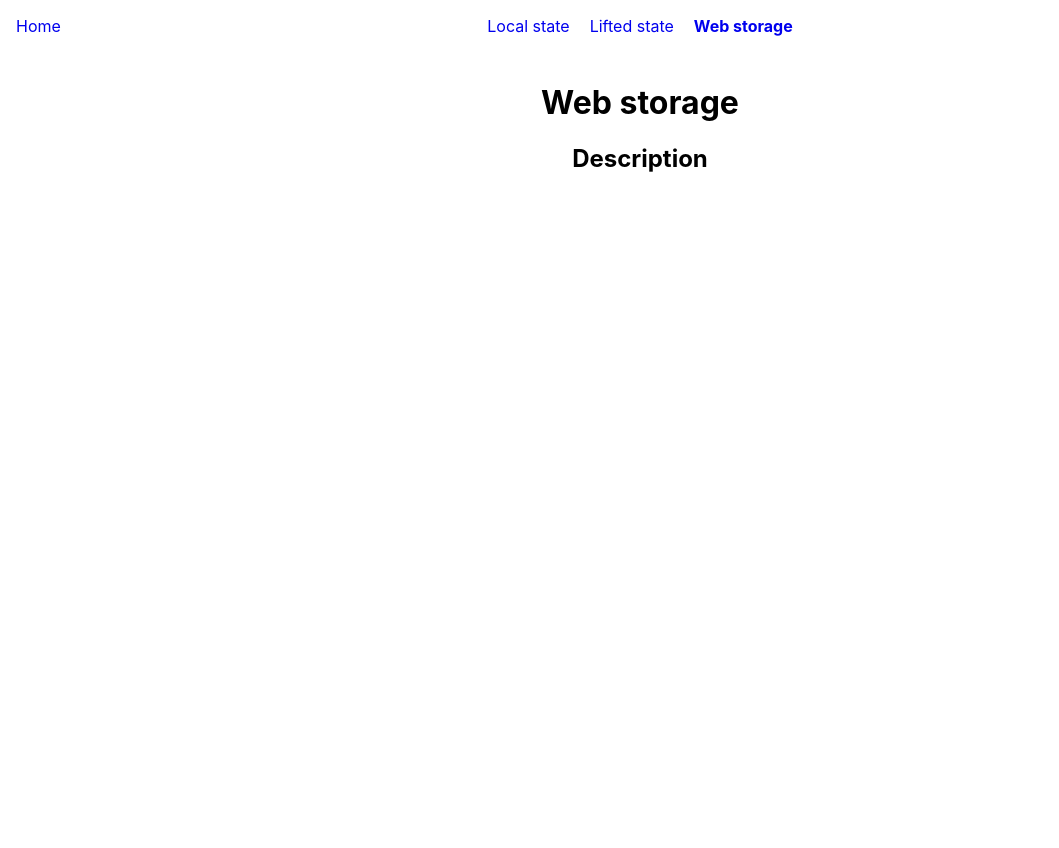
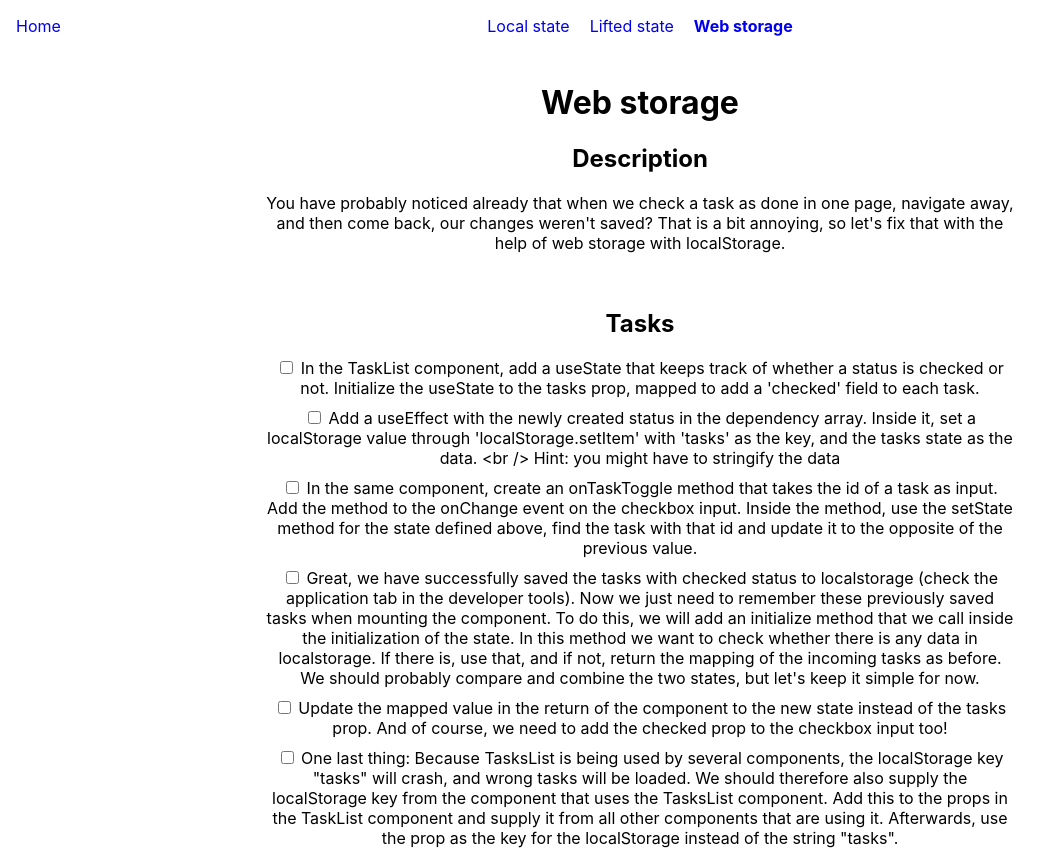
Before and after one commit to cammiida/state-management-course-2, a React (Create React App) app: page /web-storage in a window 1280 px wide. Shown: the whole page, without its empty margins (0-1059 px from the left). Before the commit the page ends 800 px from the top, so only its background shows below. Built offline with nearby package versions, Linux system fonts and the light colour scheme.

Commit message:
Web storage task

```diff
--- a/src/App.js
+++ b/src/App.js
@@ -4,7 +4,6 @@ import "./App.css";
 import Navbar from "./components/Navbar";
 import LiftedStateExample from "./tasks/liftedState";
 import LocalStateExample from "./tasks/localState";
-import LocalState from "./examples/localState";
 import WebStorageExample from "./tasks/webStorage";
 
 function App() {
--- a/src/components/TaskList.jsx
+++ b/src/components/TaskList.jsx
@@ -1,13 +1,46 @@
 import React from "react";
+import { useEffect } from "react";
+import { useState } from "react";
 
-const TaskList = ({ tasks }) => {
+const initTasks = (tasks, storageKey) => {
+  const tasksInLocalStorage = JSON.parse(localStorage.getItem(storageKey));
+  if (tasksInLocalStorage) return tasksInLocalStorage;
+
+  return tasks.map((task) => ({ ...task, checked: false }));
+};
+
+const TaskList = ({ tasks, storageKey }) => {
+  const [tasksWithCheck, setTasksWithCheck] = useState(
+    initTasks(tasks, storageKey)
+  );
+
+  useEffect(() => {
+    localStorage.setItem(storageKey, JSON.stringify(tasksWithCheck));
+  }, [tasksWithCheck]);
+
+  const handleTaskToggle = (taskId) => {
+    setTasksWithCheck((prevTasks) =>
+      prevTasks.map((prevTask) =>
+        prevTask.id === taskId
+          ? { ...prevTask, checked: !prevTask.checked }
+          : prevTask
+      )
+    );
+  };
+
   return (
     <div>
       <h2>Tasks</h2>
-      <div style={{ display: "flex", flexDirection: "column", gap: "5px" }}>
-        {tasks.map((task) => (
+      <div style={{ display: "flex", flexDirection: "column", gap: "10px" }}>
+        {tasksWithCheck.map((task) => (
           <div key={task.id}>
-            <input type="checkbox" id={task.id} name={task.id} />
+            <input
+              type="checkbox"
+              id={task.id}
+              name={task.id}
+              onChange={() => handleTaskToggle(task.id)}
+              checked={task.checked}
+            />
             <label htmlFor={task.id}>{task.text}</label>
           </div>
         ))}
--- a/src/tasks/localState/index.jsx
+++ b/src/tasks/localState/index.jsx
@@ -10,7 +10,9 @@ const localStateTasks = [
   },
   {
     id: 2,
-    text: "Connect the input to the argument passed to useFetch so that it is `/posts?userId=${searchVal}` when the search value is not empty and only '/posts' if it is.",
+    text: `Connect the input to the argument passed to useFetch so that it is
+        '/posts?userId=searchVal' when the search value is not empty and only
+        '/posts' if it is.`,
   },
   {
     id: 3,
@@ -30,7 +32,7 @@ const LocalStateExample = () => {
             error correctly.`,
         ]}
       />
-      <TaskList tasks={localStateTasks} />
+      <TaskList tasks={localStateTasks} storageKey="localStateTasks" />
       <PostSearch />
     </React.Fragment>
   );
--- a/src/tasks/webStorage/index.jsx
+++ b/src/tasks/webStorage/index.jsx
@@ -1,14 +1,80 @@
 import React from "react";
 import TaskDescription from "../../components/TaskDescription";
+import TaskList from "../../components/TaskList";
 
-const webStoargeTasks = [
-  { id: 1, text: "You have probably noticed already that when we try to " },
+const webStorageTasks = [
+  {
+    id: 1,
+    text: `
+        In the TaskList component, add a useState that keeps track of whether a
+        status is checked or not. Initialize the useState to the tasks prop,
+        mapped to add a 'checked' field to each task.
+      `,
+  },
+  {
+    id: 2,
+    text: `
+        Add a useEffect with the newly created status in the dependency array.
+        Inside it, set a localStorage value through 'localStorage.setItem' with
+        'tasks' as the key, and the tasks state as the data. <br />
+        Hint: you might have to stringify the data
+      `,
+  },
+  {
+    id: 3,
+    text: `
+        In the same component, create an onTaskToggle method that takes the id
+        of a task as input. Add the method to the onChange event on the checkbox
+        input. Inside the method, use the setState method for the state defined
+        above, find the task with that id and update it to the opposite of the
+        previous value.
+      `,
+  },
+  {
+    id: 4,
+    text: `
+        Great, we have successfully saved the tasks with checked status to
+        localstorage (check the application tab in the developer tools). Now we
+        just need to remember these previously saved tasks when mounting the
+        component. To do this, we will add an initialize method that we call
+        inside the initialization of the state. In this method we want to check
+        whether there is any data in localstorage. If there is, use that, and if
+        not, return the mapping of the incoming tasks as before.
+
+        We should probably compare and combine the two states, but let's keep it simple for now.
+     `,
+  },
+  {
+    id: 5,
+    text: `
+        Update the mapped value in the return of the component to the new state
+        instead of the tasks prop. And of course, we need to add the checked prop to the checkbox input too!
+      `,
+  },
+  {
+    id: 5,
+    text: `
+       One last thing: Because TasksList is being used by several components, the localStorage key "tasks"
+       will crash, and wrong tasks will be loaded. We should therefore also supply the localStorage key
+       from the component that uses the TasksList component. Add this to the props in the TaskList component
+       and supply it from all other components that are using it. Afterwards, use the prop as the key for the
+       localStorage instead of the string "tasks".
+      `,
+  },
 ];
 
 const WebStorageExample = () => {
   return (
     <React.Fragment>
-      <TaskDescription title="Web storage" sections={[""]} />
+      <TaskDescription
+        title="Web storage"
+        sections={[
+          `You have probably noticed already that when we check a task as done in one page, navigate away,
+          and then come back, our changes weren't saved? That is a bit annoying, so let's fix that with the
+          help of web storage with localStorage.`,
+        ]}
+      />
+      <TaskList tasks={webStorageTasks} storageKey="webStorageTasks" />
     </React.Fragment>
   );
 };
```
